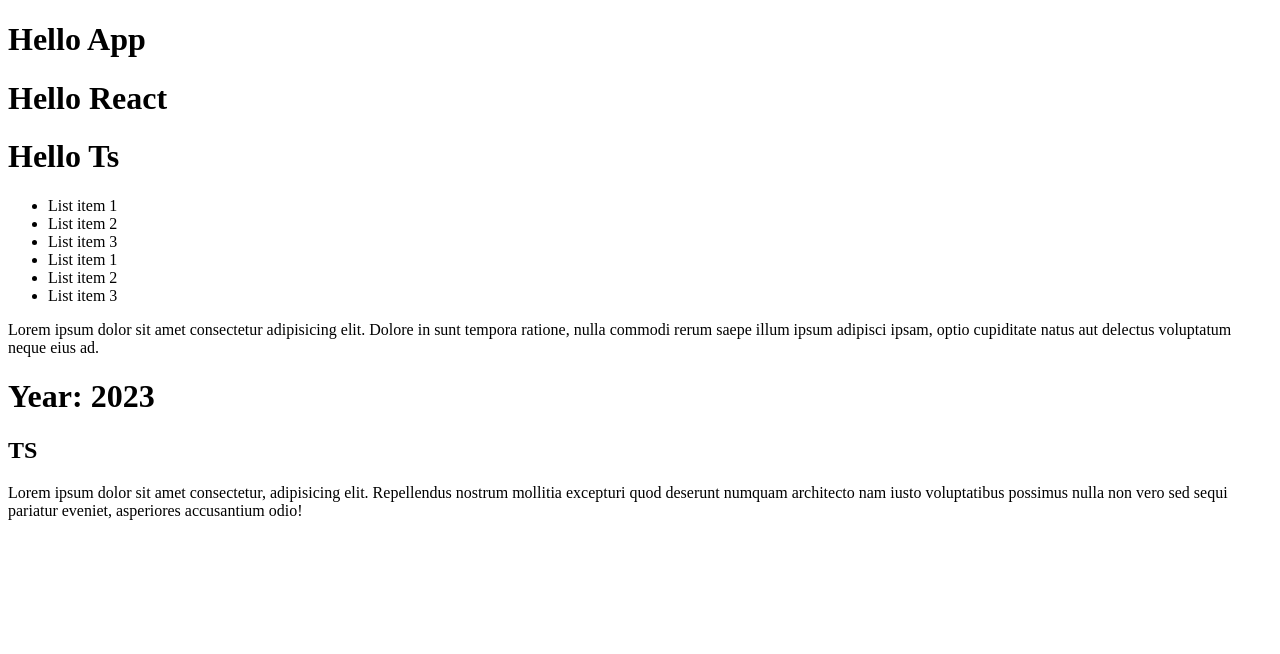
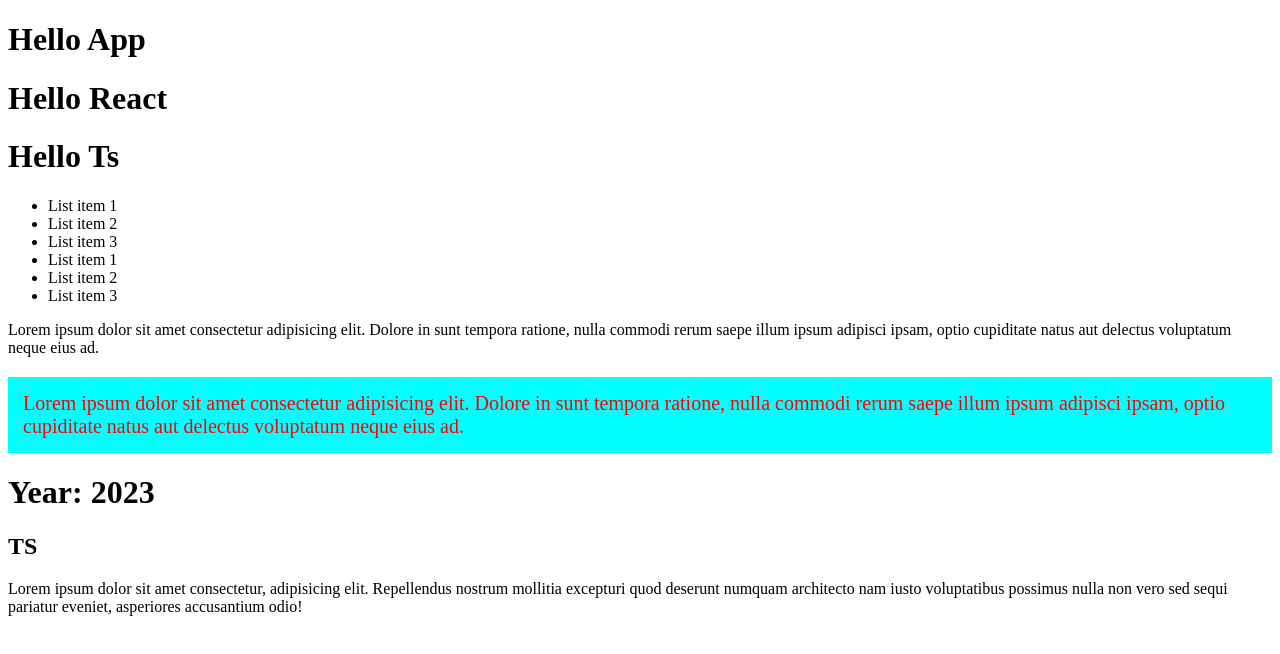
Before and after one commit to Artem-Semenov/shop-project, a React (Create React App) app: page / in a window 1280 px wide. Shown: the top 654 px of the page. Built offline with nearby package versions, Linux system fonts and the light colour scheme.

Commit message:
added inlnie styles

```diff
--- a/src/List.tsx
+++ b/src/List.tsx
@@ -16,6 +16,16 @@
         tempora ratione, nulla commodi rerum saepe illum ipsum adipisci ipsam,
         optio cupiditate natus aut delectus voluptatum neque eius ad.
       </p>
+      <p style={{
+       color: 'red',
+       backgroundColor: 'aqua',
+       padding: '15px',
+       fontSize: '20px',
+       }}>
+        Lorem ipsum dolor sit amet consectetur adipisicing elit. Dolore in sunt
+        tempora ratione, nulla commodi rerum saepe illum ipsum adipisci ipsam,
+        optio cupiditate natus aut delectus voluptatum neque eius ad.
+      </p>
     </>
   );
 };
```
